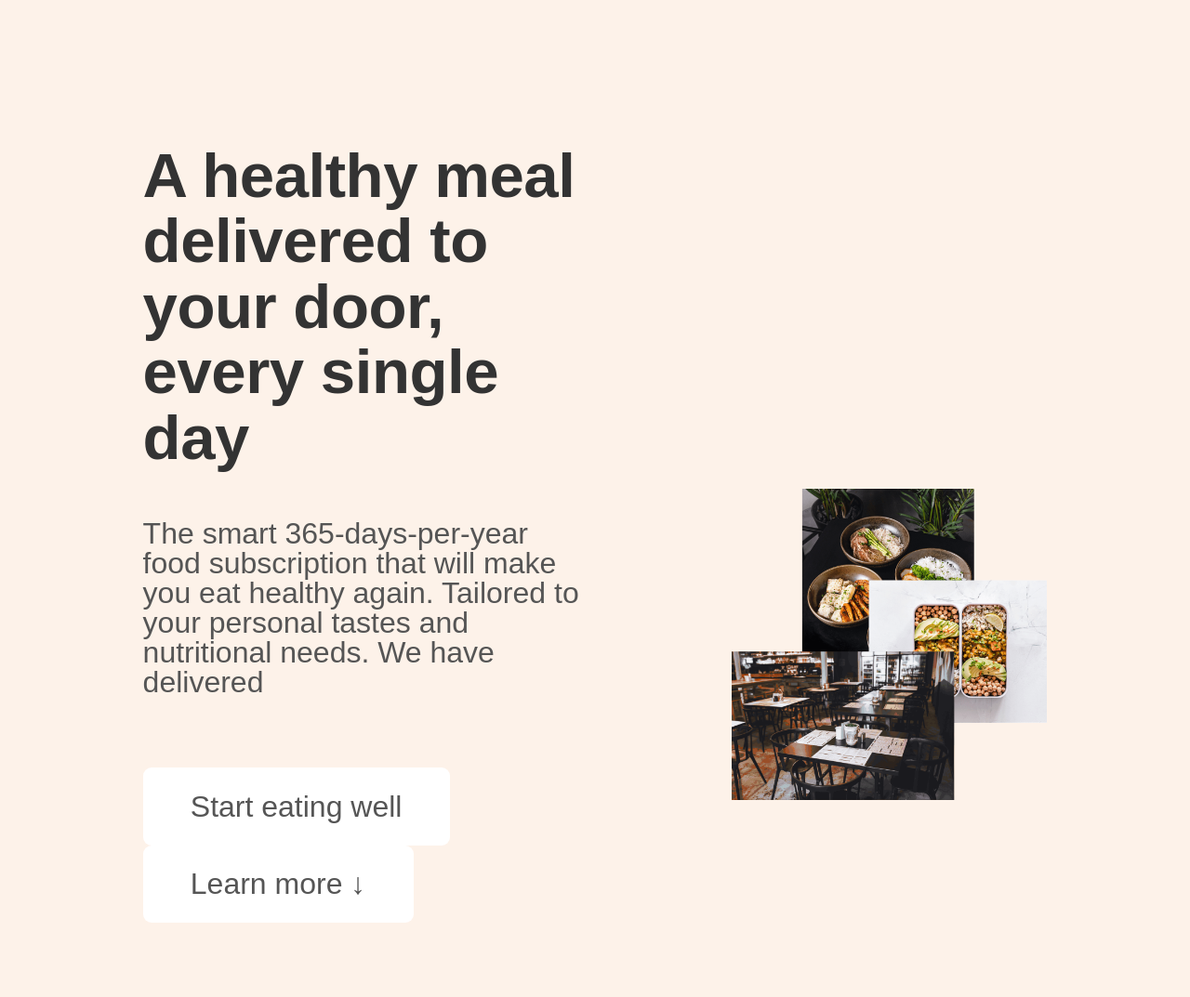
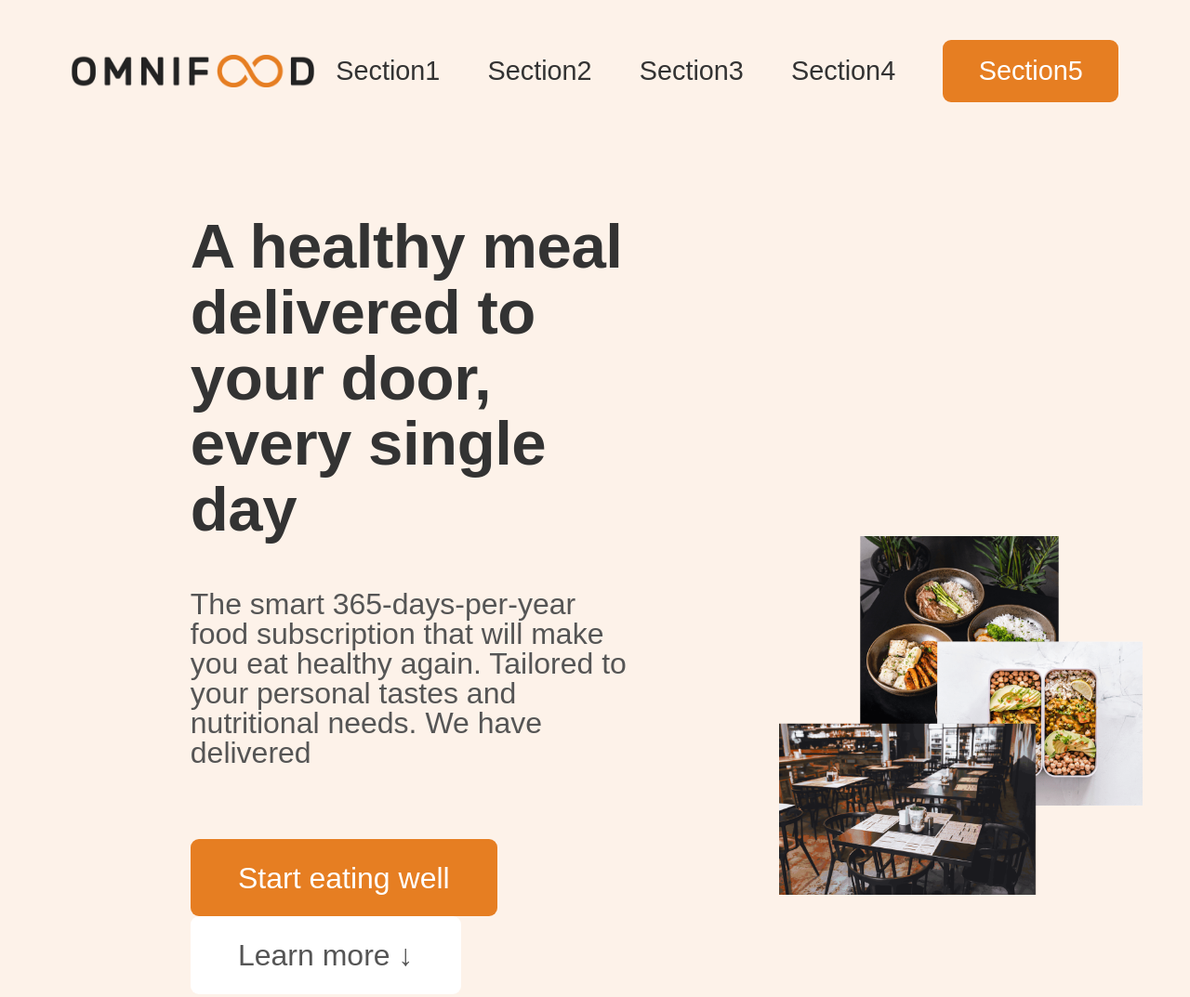
Before and after one commit to youssefmahmoud32/-01-HTML-CSS-Jonas, a plain HTML site: page Code/07-Omnifood-Desktop/index.html in a window 1280 px wide. Shown: the top 1073 px of the page at 93% size. Drawn offline with Linux system fonts and the light colour scheme.

Commit message:
Add files

```diff
--- a/Code/07-Omnifood-Desktop/CSS/style.css
+++ b/Code/07-Omnifood-Desktop/CSS/style.css
@@ -5,10 +5,14 @@
 
 - Font weight
 Default: 400
+Medium: 500
+Semi-bold: 600
+Bold: 700
 
 - line heights
 Default: 1
-
+Small: 1.05
+Pragrapgh defualt: 1.6
 
 --- 02 COLORS
 
@@ -20,7 +24,8 @@ Grays:
 #333
 --- 05 SHADOWS
 
---- 06 Border-RADIUS
+--- 06 Border-RADIUS:
+Default: 9px.
 
 --- 07 WHITESPACE
 
@@ -28,7 +33,7 @@ SPACING SYSTEM (px)
 2 / 4 / 8 / 12 / 16 / 24 / 32 / 48 / 64 / 80 / 96 / 128
 
 */
-
+/* General Compnents */
 * {
   padding: 0;
   margin: 0;
@@ -41,19 +46,90 @@ body {
   line-height: 1;
   color: #555;
 }
+/* ************** */
 
-.section-hero {
+/* Header */
+.header {
+  display: flex;
+  justify-content: space-between;
+  align-items: center;
   background-color: #fdf2e9;
-  padding: 9.6rem 9.6rem;
+  height: 9.6rem;
+  padding: 0 4.8rem;
+}
+.logo {
+  height: 2.2rem;
+}
+/* ****** */
+
+/* Navigation */
+.main-nav-list {
+  list-style: none;
+  display: flex;
+  gap: 3.2rem;
+  align-items: center;
 }
 
-.hero {
+.main-nav-link:link,
+.main-nav-link:visited {
+  display: inline-block;
+  text-decoration: none;
+  color: #333;
+  font-size: 1.8rem;
+  font-weight: 500;
+  transition: all 0.3s;
+  -webkit-transition: all 0.3s;
+  -moz-transition: all 0.3s;
+  -ms-transition: all 0.3s;
+  -o-transition: all 0.3s;
+}
+
+.main-nav-link:hover,
+.main-nav-link:active {
+  color: #cf711f;
+}
+.main-nav-link.nav-cta:link,
+.main-nav-link.nav-cta:visited {
+  background-color: #e67e22;
+  color: #fff;
+  border-radius: 9px;
+  -webkit-border-radius: 9px;
+  -moz-border-radius: 9px;
+  -ms-border-radius: 9px;
+  -o-border-radius: 9px;
+  padding: 1.2rem 2.4rem;
+}
+
+.main-nav-link.nav-cta:hover,
+.main-nav-link.nav-cta:active {
+  background-color: #cf711f;
+}
+
+/* ********** */
+
+/* General reuseable components */
+
+.container {
+  max-width: 120rem;
+  padding: 0 3.2rem;
+  margin: 0 auto;
+}
+
+.grid {
   display: grid;
-  grid-template-columns: 1fr 1fr;
-  margin: 0 auto;
-  max-width: 130rem;
   gap: 9.6rem;
-  align-items: center;
+}
+
+.grid--2-cols {
+  grid-template-columns: repeat(2, 1fr);
+}
+
+.grid--3-cols {
+  grid-template-columns: repeat(3, 1fr);
+}
+
+.grid--4-cols {
+  grid-template-columns: repeat(4, 1fr);
 }
 
 .heading-primary {
@@ -63,16 +139,6 @@ body {
   letter-spacing: -0.5px;
   margin-bottom: 3.2rem;
   font-weight: 700;
-}
-
-.hero-discribtion {
-  font-size: 2rem;
-  margin-bottom: 4.8rem;
-  list-style: 1.6;
-}
-
-.hero-img {
-  width: 100%;
 }
 
 .btn:visited,
@@ -96,7 +162,7 @@ body {
 }
 
 .btn-outline:visited,
-.btn:link {
+.btn-outline:link {
   background-color: #fff;
   color: #555;
 }
@@ -114,6 +180,35 @@ body {
 
 .margin-r-s {
   margin-right: 1.6rem;
+}
+
+/* **************************** */
+
+/* Hero Section */
+
+.section-hero {
+  background-color: #fdf2e9;
+  padding: 4.8rem 0 9.6rem 9.6rem;
+}
+
+.hero {
+  display: grid;
+  grid-template-columns: 1fr 1fr;
+  margin: 0 auto;
+  padding: 0 3.2rem;
+  max-width: 130rem;
+  gap: 9.6rem;
+  align-items: center;
+}
+
+.hero-discribtion {
+  font-size: 2rem;
+  margin-bottom: 4.8rem;
+  list-style: 1.6;
+}
+
+.hero-img {
+  width: 100%;
 }
 
 .dilveried-meals {
@@ -151,3 +246,8 @@ body {
   color: #cf711f;
   font-weight: 700;
 }
+/* ********************* */
+
+/* Section How */
+
+/* *********** */
--- a/Code/07-Omnifood-Desktop/index.html
+++ b/Code/07-Omnifood-Desktop/index.html
@@ -10,12 +10,27 @@
 </head>
 
 <body>
+  <header class="header">
+    <img src="img/omnifood-logo.png" alt="omnifood-logo" class="logo">
+    <nav class="main-nav">
+      <ul class="main-nav-list">
+        <li><a href="#" class="main-nav-link">Section1</a></li>
+        <li><a href="#" class="main-nav-link">Section2</a></li>
+        <li><a href="#" class="main-nav-link">Section3</a></li>
+        <li><a href="#" class="main-nav-link">Section4</a></li>
+        <li><a href="#" class="main-nav-link nav-cta">Section5</a></li>
+      </ul>
+    </nav>
+  </header>
+
+  <main>
     <section class="section-hero">
       <div class="hero">
         <div class="hero-text-box">
           <h1 class="heading-primary">A healthy meal delivered to your door, every single day</h1>
 
-        <p class="hero-discribtion">The smart 365-days-per-year food subscription that will make you eat healthy again.
+          <p class="hero-discribtion">The smart 365-days-per-year food subscription that will make you eat healthy
+            again.
             Tailored to your personal tastes and nutritional needs. We have delivered</p>
 
           <a href="#" class="btn btn-full margin-r-s">Start eating well</a>
@@ -36,9 +51,18 @@
         <div class="hero-img-box">
           <img src="/Code/07-Omnifood-Desktop/img/Instead/hero-min-gimp.png" alt="Meals and food" class="hero-img">
         </div>
-
       </div>
     </section>
+
+    <section class="section-how">
+      <div class="container grid grid--2-cols">
+        <div>Test1</div>
+        <div>Test2</div>
+        <div>Test3</div>
+        <div>Test4</div>
+      </div>
+    </section>
+  </main>
 </body>
 
 </html>
```
Lines whose indentation alone changed are shown as unchanged.
